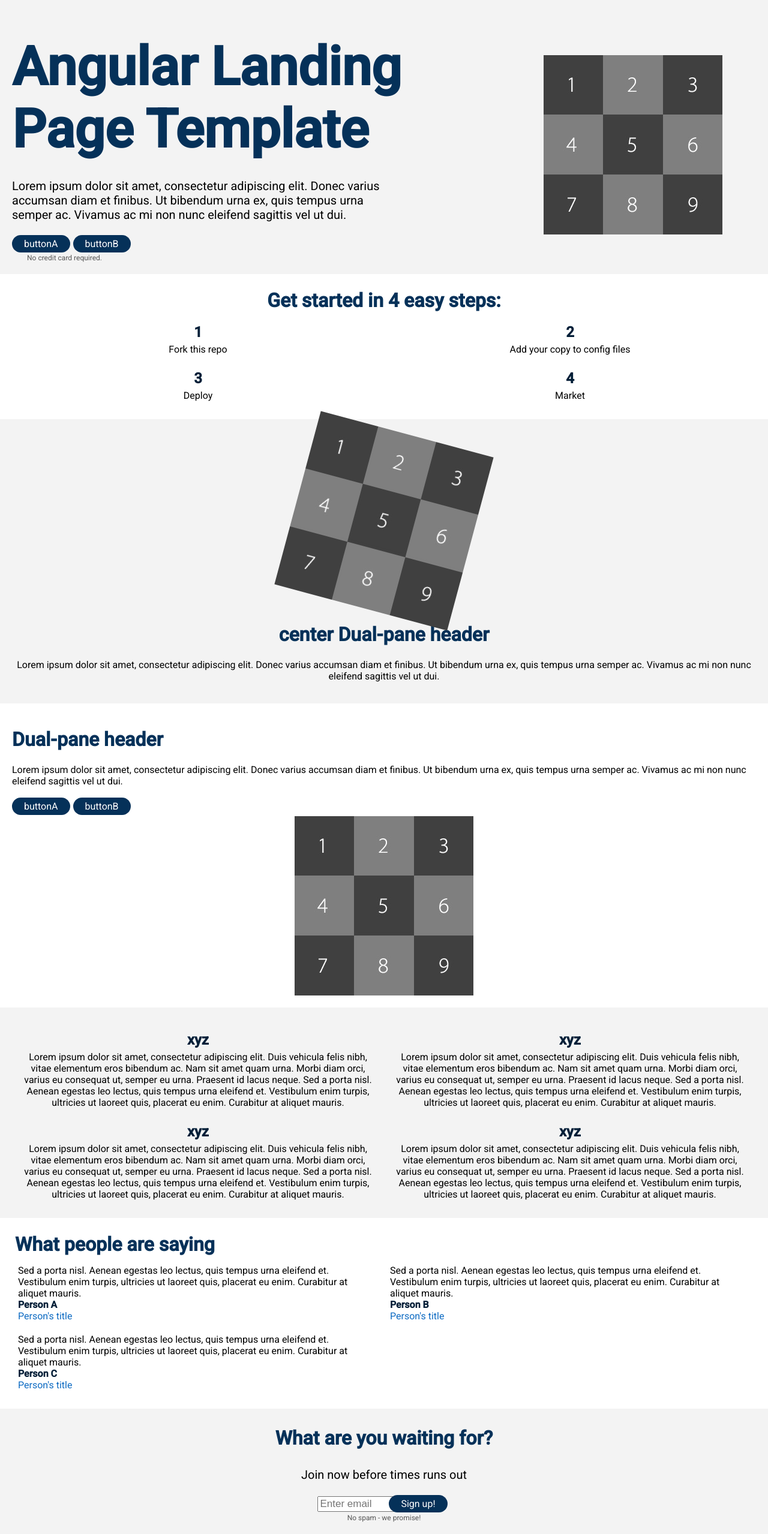
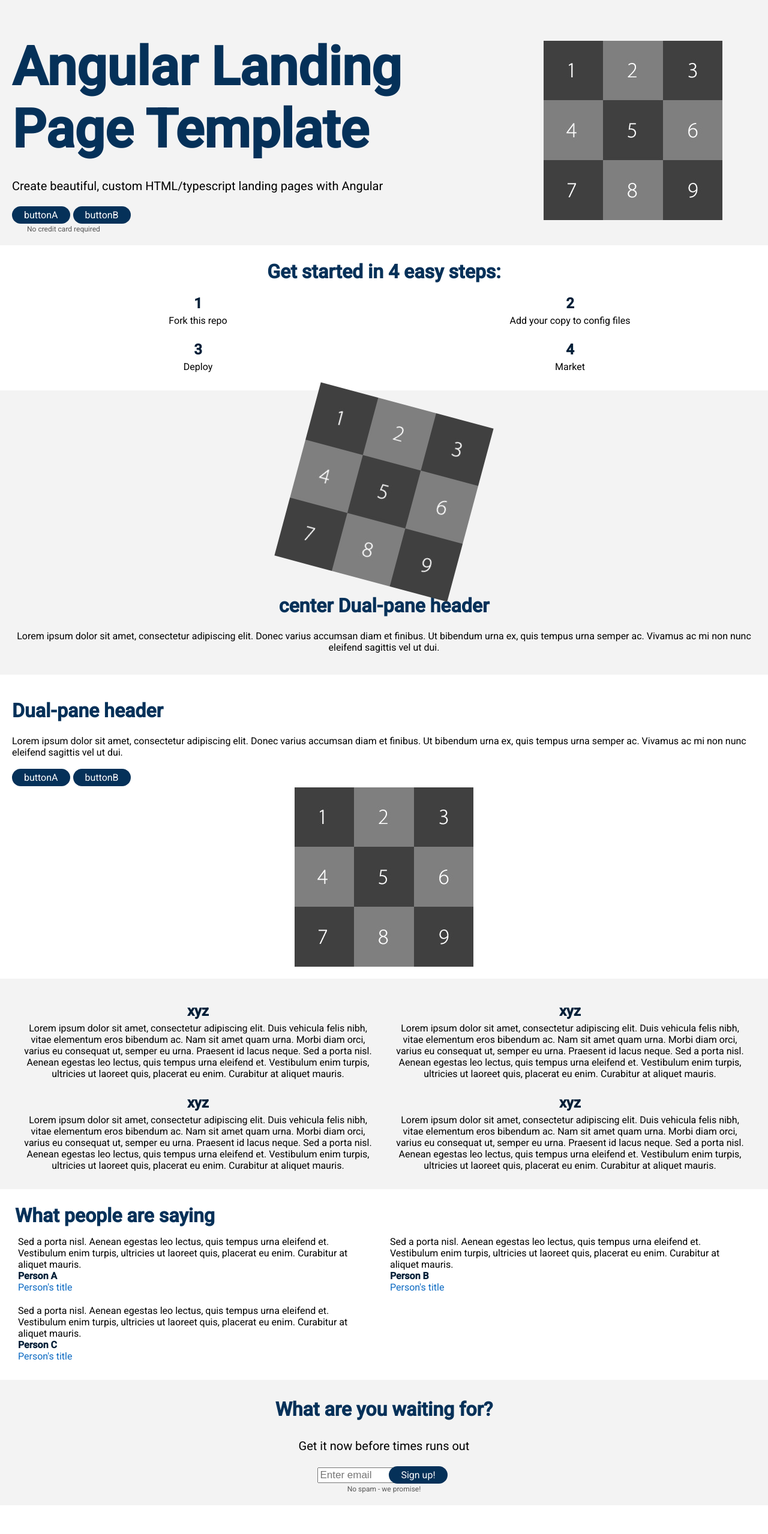
Before and after one commit to MikeQDev/angular-landing-page-template, an Angular app: page / in a window 1280 px wide. Shown: the whole page at 60% size. After the commit the page ends 2510 px from the top, so only its background shows below. Built offline with nearby package versions, Linux system fonts and the light colour scheme.

Commit message:
use html-first approach

```diff
--- a/src/app/app.component.html
+++ b/src/app/app.component.html
@@ -2,29 +2,57 @@
   <div class="section-container">
     <lp-header
       orientation="left"
-      [headline]="headerHeadline"
-      [description]="headerDescription"
-      [buttons]="headerButtons"
-      [imageUrl]="dualPaneImageUrl"
-      [belowButtonText]="belowButtonText"
+      headline="Angular Landing Page Template
+"
+      description="Create beautiful, custom HTML/typescript landing pages with Angular"
+      [buttons]="[
+        { text: 'buttonA', href: 'https://google.com' },
+        { text: 'buttonB', href: 'https://google.com' }
+      ]"
+      imageUrl="assets/sample-image.jpg"
+      belowButtonText="No credit card required"
       [imageHideOnMobile]="false"
     >
     </lp-header>
   </div>
   <div class="section-container">
     <lp-grid
-      [content]="stepContent"
+      [content]="{
+        contentType: 'content',
+        title: 'Get started in 4 easy steps:',
+        items: [
+          {
+            header: '1',
+            description: 'Fork this repo'
+          },
+          {
+            header: '2',
+            description: 'Add your copy to config files'
+          },
+          {
+            header: '3',
+            description: 'Deploy'
+          },
+          {
+            header: '4',
+            description: 'Market'
+          }
+        ]
+      }"
       [bordered]="true"
-      [baseColumns]="stepContent.items.length"
+      [baseColumns]="4"
     ></lp-grid>
   </div>
   <div class="section-container">
     <lp-dual-pane
       orientation="center"
-      [imageUrl]="dualPaneImageUrl"
+      imageUrl="assets/sample-image.jpg"
       [imageFirst]="true"
-      [headline]="'center ' + dualPaneheader"
-      [description]="dualPaneDescription"
+      headline="center Dual-pane header
+"
+      description="Lorem ipsum dolor sit amet, consectetur adipiscing elit. Donec varius accumsan diam et finibus. Ut bibendum urna ex, quis tempus urna semper ac. Vivamus ac mi non nunc eleifend sagittis vel ut dui.
+
+"
       imageTransform="rotate(15deg)"
       imageOverflow="visible"
       imageAltText="sample image"
@@ -33,33 +61,88 @@
   </div>
   <div class="section-container">
     <lp-dual-pane
-      [imageUrl]="dualPaneImageUrl"
-      [headline]="dualPaneheader"
-      [description]="dualPaneDescription"
-      [buttons]="dualPaneButtons"
+      imageUrl="assets/sample-image.jpg"
+      headline="Dual-pane header"
+      description="Lorem ipsum dolor sit amet, consectetur adipiscing elit. Donec varius accumsan diam et finibus. Ut bibendum urna ex, quis tempus urna semper ac. Vivamus ac mi non nunc eleifend sagittis vel ut dui."
+      [buttons]="[
+        { text: 'buttonA', href: 'https://google.com' },
+        { text: 'buttonB', href: 'https://google.com' }
+      ]"
       imageAltText="sample image"
     ></lp-dual-pane>
   </div>
   <div class="section-container">
     <lp-grid
-      [content]="gridContent"
-      [baseColumns]="gridContent.items.length"
+      [content]="{
+        contentType: 'content',
+        items: [
+          {
+            header: 'xyz',
+            description:
+              'Lorem ipsum dolor sit amet, consectetur adipiscing elit. Duis vehicula felis nibh, vitae elementum eros bibendum ac. Nam sit amet quam urna. Morbi diam orci, varius eu consequat ut, semper eu urna. Praesent id lacus neque. Sed a porta nisl. Aenean egestas leo lectus, quis tempus urna eleifend et. Vestibulum enim turpis, ultricies ut laoreet quis, placerat eu enim. Curabitur at aliquet mauris.'
+          },
+          {
+            header: 'xyz',
+            description:
+              'Lorem ipsum dolor sit amet, consectetur adipiscing elit. Duis vehicula felis nibh, vitae elementum eros bibendum ac. Nam sit amet quam urna. Morbi diam orci, varius eu consequat ut, semper eu urna. Praesent id lacus neque. Sed a porta nisl. Aenean egestas leo lectus, quis tempus urna eleifend et. Vestibulum enim turpis, ultricies ut laoreet quis, placerat eu enim. Curabitur at aliquet mauris.'
+          },
+          {
+            header: 'xyz',
+            description:
+              'Lorem ipsum dolor sit amet, consectetur adipiscing elit. Duis vehicula felis nibh, vitae elementum eros bibendum ac. Nam sit amet quam urna. Morbi diam orci, varius eu consequat ut, semper eu urna. Praesent id lacus neque. Sed a porta nisl. Aenean egestas leo lectus, quis tempus urna eleifend et. Vestibulum enim turpis, ultricies ut laoreet quis, placerat eu enim. Curabitur at aliquet mauris.'
+          },
+          {
+            header: 'xyz',
+            description:
+              'Lorem ipsum dolor sit amet, consectetur adipiscing elit. Duis vehicula felis nibh, vitae elementum eros bibendum ac. Nam sit amet quam urna. Morbi diam orci, varius eu consequat ut, semper eu urna. Praesent id lacus neque. Sed a porta nisl. Aenean egestas leo lectus, quis tempus urna eleifend et. Vestibulum enim turpis, ultricies ut laoreet quis, placerat eu enim. Curabitur at aliquet mauris.'
+          }
+        ]
+      }"
+      [baseColumns]="4"
     ></lp-grid>
   </div>
   <div class="section-container">
     <lp-grid
       orientation="left"
       type="testimonial"
-      [content]="testimonialContent"
-      [baseColumns]="testimonialContent.items.length"
+      [content]="{
+        contentType: 'testimonial',
+        title: 'What people are saying',
+        items: [
+          {
+            name: 'Person A',
+            title: 'Person\'s title',
+            testimonial:
+              'Sed a porta nisl. Aenean egestas leo lectus, quis tempus urna eleifend et. Vestibulum enim turpis, ultricies ut laoreet quis, placerat eu enim. Curabitur at aliquet mauris.'
+          },
+          {
+            name: 'Person B',
+            title: 'Person\'s title',
+            testimonial:
+              'Sed a porta nisl. Aenean egestas leo lectus, quis tempus urna eleifend et. Vestibulum enim turpis, ultricies ut laoreet quis, placerat eu enim. Curabitur at aliquet mauris.'
+          },
+          {
+            name: 'Person C',
+            title: 'Person\'s title',
+            testimonial:
+              'Sed a porta nisl. Aenean egestas leo lectus, quis tempus urna eleifend et. Vestibulum enim turpis, ultricies ut laoreet quis, placerat eu enim. Curabitur at aliquet mauris.'
+          }
+        ]
+      }"
+      [baseColumns]="3"
     ></lp-grid>
   </div>
   <div class="section-container">
     <lp-header
       headline="What are you waiting for?"
-      description="Join now before times runs out"
+      description="Get it now before times runs out"
       belowButtonText="No spam - we promise!"
-      [submitSettings]="submitSettings"
+      [submitSettings]="{
+        target: 'https://192.168.1.170:8000/signup',
+        buttonText: 'Sign up!',
+        buttonClickAlertText: 'Thanks for signing up!',
+        textFieldCssWidth: '10'
+      }"
       staticHeadlineSize="32px"
     >
     </lp-header>
--- a/src/app/app.component.ts
+++ b/src/app/app.component.ts
@@ -5,108 +5,4 @@
   templateUrl: './app.component.html',
   styleUrls: ['./app.component.scss'],
 })
-export class AppComponent {
-  title = 'landing-page';
-
-  // Reusable variables for demo
-  imageUrl = 'assets/sample-image.jpg'; // or https://i.stack.imgur.com/E4ke6.png
-  loremIpsum = `Lorem ipsum dolor sit amet, consectetur adipiscing elit. Donec varius accumsan
-    diam et finibus. Ut bibendum urna ex, quis tempus urna semper ac. Vivamus ac
-    mi non nunc eleifend sagittis vel ut dui.`;
-  buttons = [
-    { text: 'buttonA', href: 'https://google.com' },
-    { text: 'buttonB', href: 'https://google.com' },
-  ];
-
-  // header
-  headerHeadline = 'Angular Landing Page Template';
-  headerDescription = this.loremIpsum;
-  headerButtons = this.buttons;
-  belowButtonText = 'No credit card required.';
-  submitSettings = {
-    target: 'https://192.168.1.170:8000/signup', // don't forget to rate-limit this server-side to avoid spam!
-    buttonText: 'Sign up!',
-    buttonClickAlertText: 'Thanks for signing up!',
-    textFieldCssWidth: '10',
-  };
-
-  // dual-pane content
-  dualPaneheader = 'Dual-pane header';
-  dualPaneDescription = this.loremIpsum;
-  dualPaneImageUrl = this.imageUrl;
-  dualPaneButtons = this.buttons;
-
-  // grid content
-  gridContent = {
-    contentType: 'content',
-    items: [
-      {
-        header: 'xyz',
-        description:
-          'Lorem ipsum dolor sit amet, consectetur adipiscing elit. Duis vehicula felis nibh, vitae elementum eros bibendum ac. Nam sit amet quam urna. Morbi diam orci, varius eu consequat ut, semper eu urna. Praesent id lacus neque. Sed a porta nisl. Aenean egestas leo lectus, quis tempus urna eleifend et. Vestibulum enim turpis, ultricies ut laoreet quis, placerat eu enim. Curabitur at aliquet mauris.',
-      },
-      {
-        header: 'xyz',
-        description:
-          'Lorem ipsum dolor sit amet, consectetur adipiscing elit. Duis vehicula felis nibh, vitae elementum eros bibendum ac. Nam sit amet quam urna. Morbi diam orci, varius eu consequat ut, semper eu urna. Praesent id lacus neque. Sed a porta nisl. Aenean egestas leo lectus, quis tempus urna eleifend et. Vestibulum enim turpis, ultricies ut laoreet quis, placerat eu enim. Curabitur at aliquet mauris.',
-      },
-      {
-        header: 'xyz',
-        description:
-          'Lorem ipsum dolor sit amet, consectetur adipiscing elit. Duis vehicula felis nibh, vitae elementum eros bibendum ac. Nam sit amet quam urna. Morbi diam orci, varius eu consequat ut, semper eu urna. Praesent id lacus neque. Sed a porta nisl. Aenean egestas leo lectus, quis tempus urna eleifend et. Vestibulum enim turpis, ultricies ut laoreet quis, placerat eu enim. Curabitur at aliquet mauris.',
-      },
-      {
-        header: 'xyz',
-        description:
-          'Lorem ipsum dolor sit amet, consectetur adipiscing elit. Duis vehicula felis nibh, vitae elementum eros bibendum ac. Nam sit amet quam urna. Morbi diam orci, varius eu consequat ut, semper eu urna. Praesent id lacus neque. Sed a porta nisl. Aenean egestas leo lectus, quis tempus urna eleifend et. Vestibulum enim turpis, ultricies ut laoreet quis, placerat eu enim. Curabitur at aliquet mauris.',
-      },
-    ],
-  };
-  testimonialContent = {
-    contentType: 'testimonial',
-    title: 'What people are saying',
-    items: [
-      {
-        name: 'Person A',
-        title: "Person's title",
-        testimonial:
-          'Sed a porta nisl. Aenean egestas leo lectus, quis tempus urna eleifend et. Vestibulum enim turpis, ultricies ut laoreet quis, placerat eu enim. Curabitur at aliquet mauris.',
-      },
-      {
-        name: 'Person B',
-        title: "Person's title",
-        testimonial:
-          'Sed a porta nisl. Aenean egestas leo lectus, quis tempus urna eleifend et. Vestibulum enim turpis, ultricies ut laoreet quis, placerat eu enim. Curabitur at aliquet mauris.',
-      },
-      {
-        name: 'Person C',
-        title: "Person's title",
-        testimonial:
-          'Sed a porta nisl. Aenean egestas leo lectus, quis tempus urna eleifend et. Vestibulum enim turpis, ultricies ut laoreet quis, placerat eu enim. Curabitur at aliquet mauris.',
-      },
-    ],
-  };
-
-  stepContent = {
-    contentType: 'content',
-    title: 'Get started in 4 easy steps:',
-    items: [
-      {
-        header: '1',
-        description: 'Fork this repo',
-      },
-      {
-        header: '2',
-        description: 'Add your copy to config files',
-      },
-      {
-        header: '3',
-        description: 'Deploy',
-      },
-      {
-        header: '4',
-        description: 'Market',
-      },
-    ],
-  };
-}
+export class AppComponent {}
```
